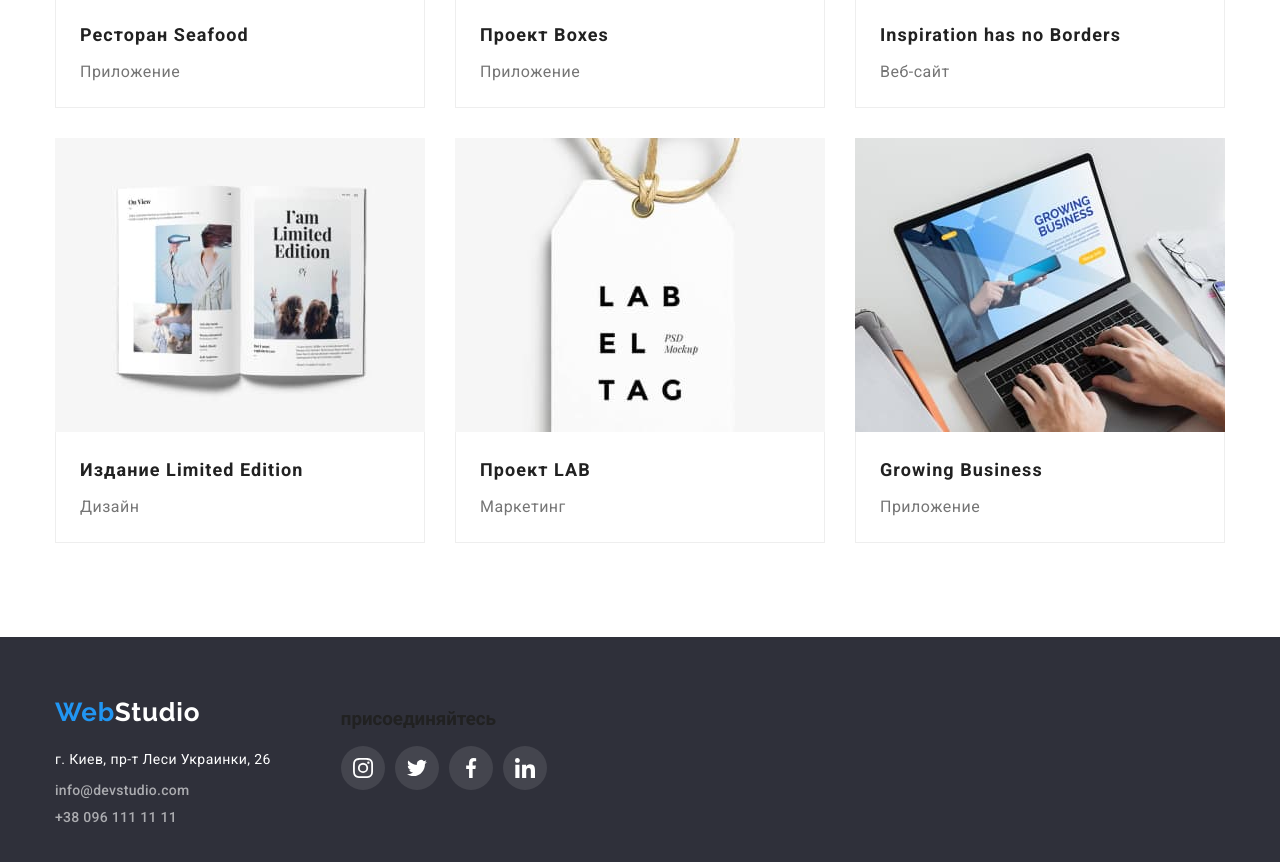
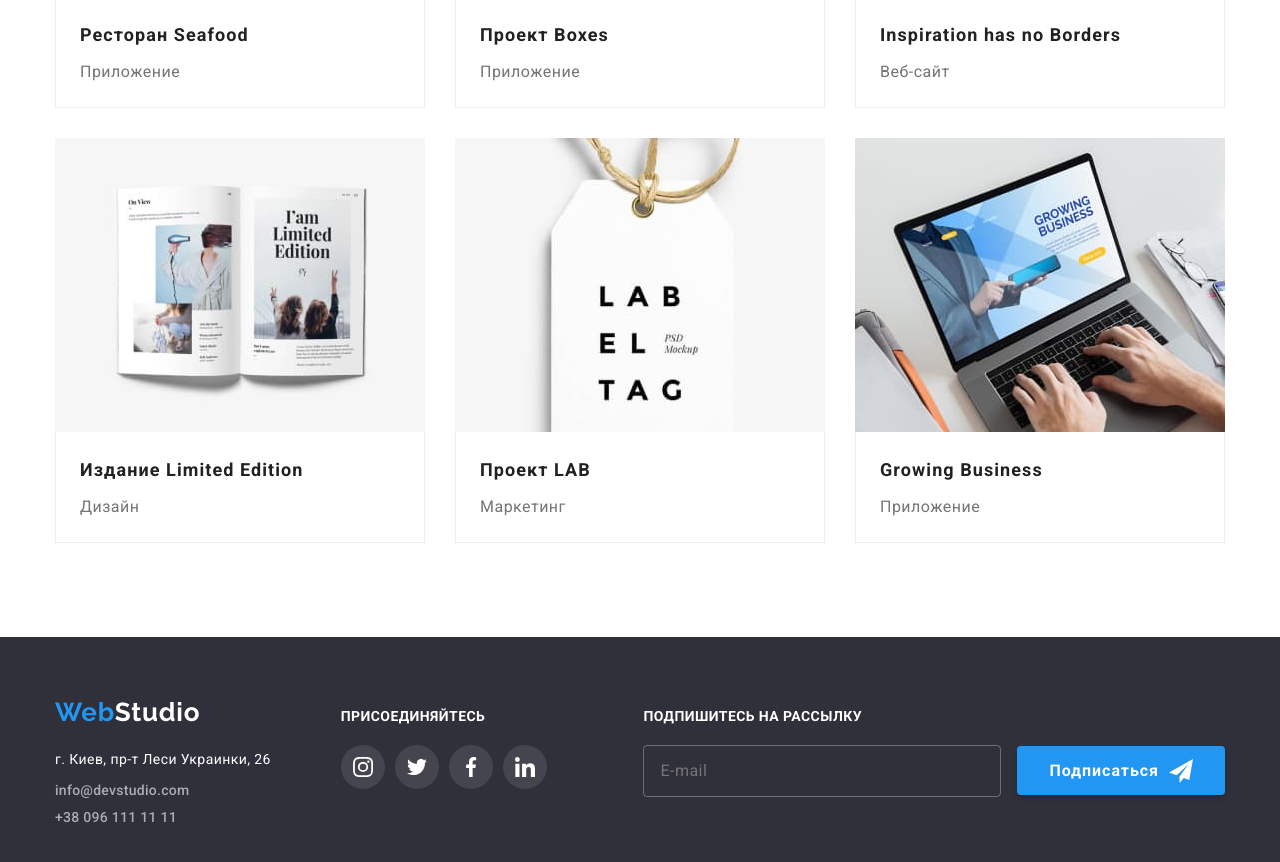
Before and after one commit to vladpolischchuk/goit-markup-hw-06, a plain HTML site: page portfolio.html in a window 1280 px wide. Shown: the part 995-1857 px from the top of the page. Drawn offline with nearby package versions, Linux system fonts and the light colour scheme.

Commit message:
Зміна футера на сторінці портфоліо

```diff
--- a/portfolio.html
+++ b/portfolio.html
@@ -270,6 +270,8 @@
     <footer class="footer">
 
         <div class="container wrapper">
+
+            <!-- Адреса студії та контакти -->
             <div>
 
                 <!-- Логотип студії -->
@@ -278,7 +280,7 @@
                 <!-- Контактна інформація -->
                 <address>
 
-                    <!-- Адреса студії та контакти -->
+                    <!-- Список контактів -->
                     <ul class="address-contact-list contact-list-style">
                         <li class="item">
                             <a class="address-link" href="https://goo.gl/maps/VuXHW9RfUU25sTvL6" target="_blank"
@@ -298,7 +300,7 @@
 
             <!-- Соціальні мережі -->
             <div class="social-networks">
-                <h3 class="title social-subtitle">присоединяйтесь</h3>
+                <h3 class="title footer-subtitle">присоединяйтесь</h3>
 
                 <!-- Список -->
                 <ul class="social-list">
@@ -338,6 +340,21 @@
                 </ul>
             </div>
 
+            <!-- Форма підписки -->
+            <form class="form-subscription">
+                <h3 class="title footer-subtitle">Подпишитесь на рассылку</h3>
+
+                <input class="form-input" type="email" name="email" placeholder="E-mail">
+
+                <button class="form-btn button" type="submit">
+                    Подписаться
+                    <svg class="form-icon" width="24" height="24">
+                        <use href="./images/sprits/modal-window/icons.svg#icon-send"></use>
+                    </svg>
+                </button>
+
+            </form>
+
         </div>
     </footer>
 </body>
```
